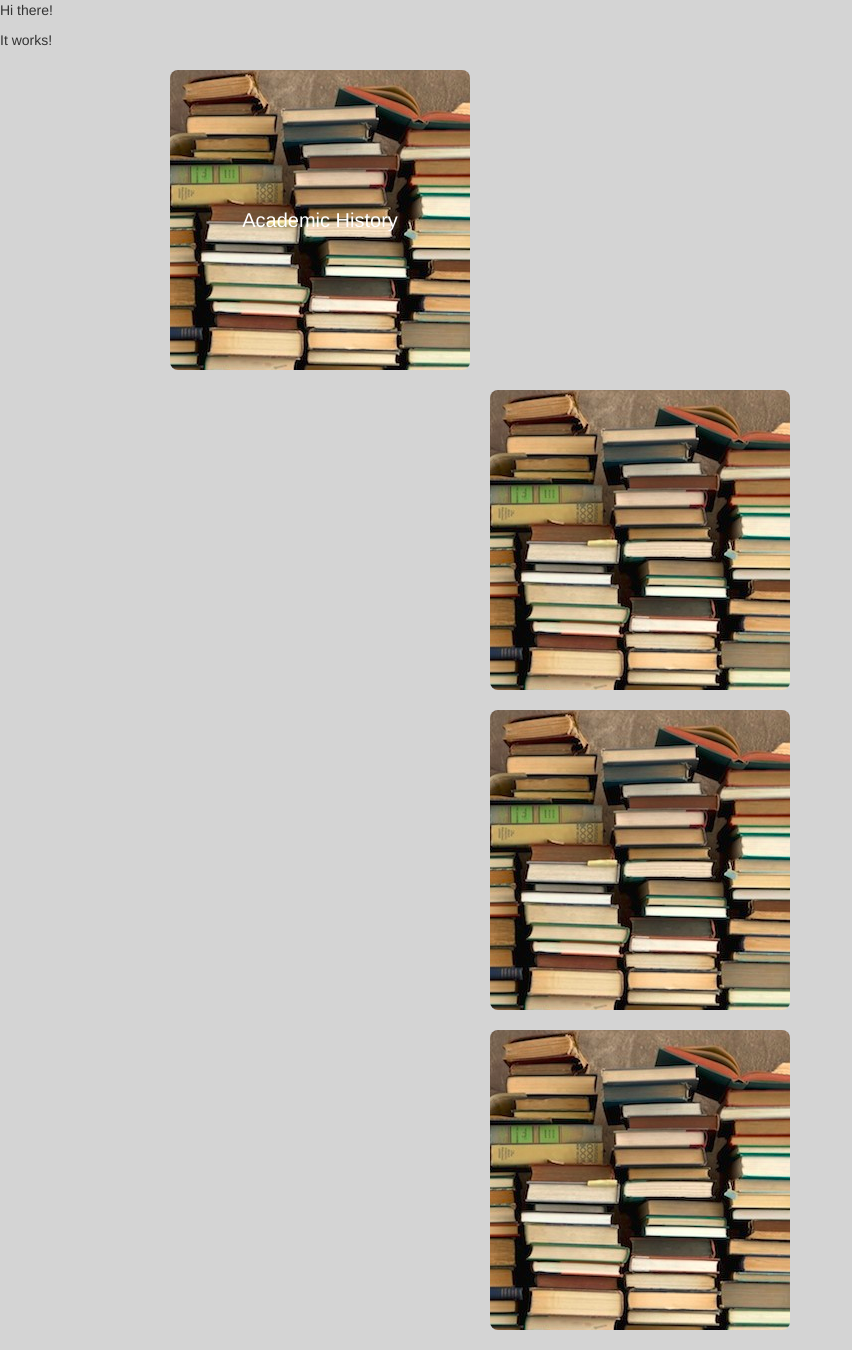
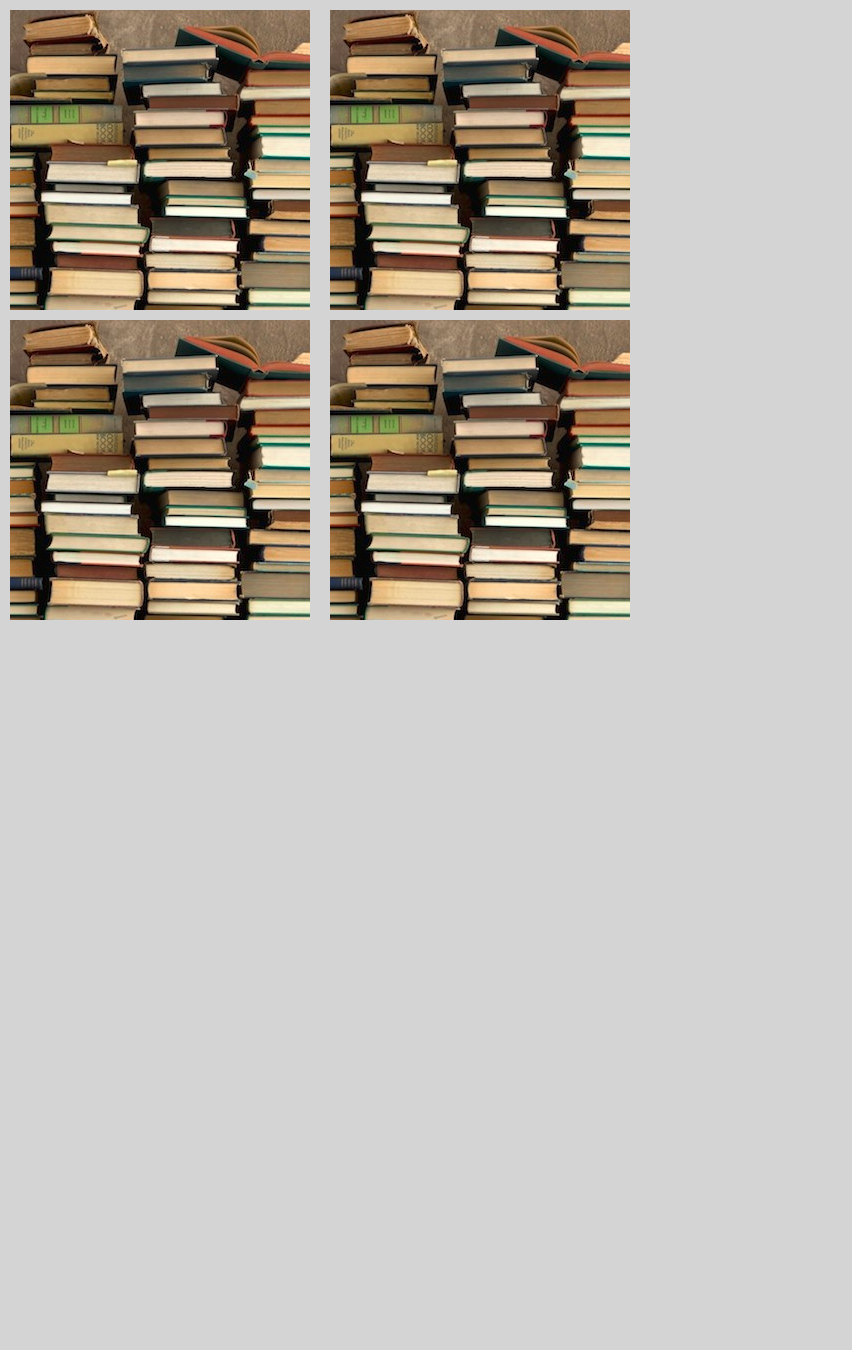
Before and after one commit to KingInFFFF00/SummerPythonProject, a Django app: page / in a window 1280 px wide. Shown: the whole page, without its empty margins (0-852 px from the left). After the commit the page ends 620 px from the top, so only its background shows below. Run offline with Django 3.2, Linux system fonts and the light colour scheme; some libraries are stand-ins or nearby versions.

Commit message:
Started image work and got it into proper formation - adding links and such is the next priority

```diff
--- a/code/ProjectWebsite/blog/static/css/cv.css
+++ b/code/ProjectWebsite/blog/static/css/cv.css
@@ -1,43 +1,160 @@
 body {
 	background: #D4D4D4;
 }
-div.ImageContainer{
+.ImageContainer{
 	width:auto;
 	height:auto;
 	text-align: center;
 }
-img {
-	display:block;
-	margin:20px auto;
-	border-radius:8px;
+.LColumn{
+	float:left;
+	padding: 10px;
 }
-.TopLContainer {
-  position: relative;
-  width: 50%;
+.RColumn{
+	float:left;
+	padding:10px;
 }
-.TopLContainer:hover .overlay {
+/*Image Styling*/
+.TopL {
+	display: block;
+  	height: auto;
+  	margin-left:auto;
+  	margin-right:auto;
+}
+.TL-overlay {
+  position: absolute;
+  top: 0;
   bottom: 0;
-  height: 100%;
-}
-.overlay {
-  position: absolute;
-  bottom: 100%;
   left: 0;
   right: 0;
-  background-color: #008CBA;
-  overflow: hidden;
+  margin-left: auto;
+  margin-right:auto;
+  height: 300px;
+  width: 300px;
+  opacity: 0;
+  transition: .5s ease;
+  background-color: #005AFF;
+}
+
+.TopLcontainer {
+  position: relative;
+  text-align:center;
   width: 100%;
-  height: 0;
-  transition: .5s ease;
+  margin-bottom:10px;
 }
-.text {
-  white-space: nowrap;
+
+.TopLcontainer:hover .TL-overlay {
+  opacity: 0.5;
+}
+.TL-text {
   color: white;
   font-size: 20px;
   position: absolute;
-  overflow: hidden;
   top: 50%;
   left: 50%;
   transform: translate(-50%, -50%);
   -ms-transform: translate(-50%, -50%);
 }
+.BL-overlay {
+  position: absolute;
+  top: 0;
+  bottom: 0;
+  left: 0;
+  right: 0;
+  margin-left: auto;
+  margin-right:auto;
+  height: 300px;
+  width: 300px;
+  opacity: 0;
+  transition: .5s ease;
+  background-color: #8400CC;
+}
+
+.BotLcontainer {
+  position: relative;
+  text-align:center;
+  width: 100%;
+}
+
+.BotLcontainer:hover .BL-overlay {
+  opacity: 0.5;
+}
+.BL-text {
+  color: white;
+  font-size: 20px;
+  position: absolute;
+  top: 50%;
+  left: 50%;
+  transform: translate(-50%, -50%);
+  -ms-transform: translate(-50%, -50%);
+}
+
+/*Right column */
+.TR-overlay {
+  position: absolute;
+  top: 0;
+  bottom: 0;
+  left: 0;
+  right: 0;
+  margin-left: auto;
+  margin-right:auto;
+  height: 300px;
+  width: 300px;
+  opacity: 0;
+  transition: .5s ease;
+  background-color: #ffae1a;
+}
+
+.TopRcontainer {
+  position: relative;
+  text-align:center;
+  width: 100%;
+  margin-bottom:10px;
+}
+
+.TopRcontainer:hover .TR-overlay {
+  opacity: 0.5;
+}
+.TR-text {
+  color: white;
+  font-size: 20px;
+  position: absolute;
+  top: 50%;
+  left: 50%;
+  transform: translate(-50%, -50%);
+  -ms-transform: translate(-50%, -50%);
+}
+
+.BR-overlay {
+  position: absolute;
+  top: 0;
+  bottom: 0;
+  left: 0;
+  right: 0;
+  margin-left: auto;
+  margin-right:auto;
+  height: 300px;
+  width: 300px;
+  opacity: 0;
+  transition: .5s ease;
+  background-color: #00b374;
+}
+
+.BotRcontainer {
+  position: relative;
+  text-align:center;
+  width: 100%;
+}
+
+.BotRcontainer:hover .BR-overlay {
+  opacity: 0.5;
+}
+.BR-text {
+  color: white;
+  font-size: 20px;
+  position: absolute;
+  top: 50%;
+  left: 50%;
+  transform: translate(-50%, -50%);
+  -ms-transform: translate(-50%, -50%);
+}
--- a/code/ProjectWebsite/blog/templates/blog/post_list.html
+++ b/code/ProjectWebsite/blog/templates/blog/post_list.html
@@ -7,18 +7,36 @@
 		<link rel="stylesheet" href="{% static 'css/cv.css' %}">
 	</head>
 	<body>
-		<p>Hi there!</p>
-		<p>It works!</p>
 		<div class="ImageContainer">
-			<div class="TopLContainer">
-				<img class="TopL" src="{% static 'images/Academic.png' %}", alt="Academic History", width="300", height="300">
-					<div class="TopLOverlay">
-						<div class="text">Academic History</div>
+			<div class="LColumn">
+			<div class="TopLcontainer">
+				<img  class="TopL" src="{% static 'images/Academic.png' %}", alt="Personal Statement", width="300", height="300">
+				<div class="TL-overlay">
+    				<div class="TL-text">Personal Statement</div>
+  				</div>
+			</div>
+			<div class ="BotLcontainer">
+				<img class="BotL" src="{% static 'images/Academic.png' %}", alt="Academic History", width="300", height="300">
+				<div class="BL-overlay">
+					<div class="BL-text">Academic History</div>
+				</div>
+			</div>
+			</div>
+			<div class="RColumn">
+				<div class="TopRcontainer">
+					<img class="TopR" src="{% static 'images/Academic.png' %}", alt="Academic History", width="300", height="300">
+					<div class="TR-overlay">
+						<div class="TR-text">Work History</div>
 					</div>
+				</div>
+				<div class = "BotRcontainer">
+					<img class="BotR" src="{% static 'images/Academic.png' %}", alt="Academic History", width="300", height="300">
+					<div class="BR-overlay">
+						<div class="BR-text">Personal Achievements</div>
+					</div>
+				</div>
+
 			</div>
-			<img class="TopR" src="{% static 'images/Academic.png' %}", alt="Academic History", width="300", height="300">
-			<img class="BotL" src="{% static 'images/Academic.png' %}", alt="Academic History", width="300", height="300">
-			<img class="BotR" src="{% static 'images/Academic.png' %}", alt="Academic History", width="300", height="300">
 		</div>
 	</body>
 </html>
```
